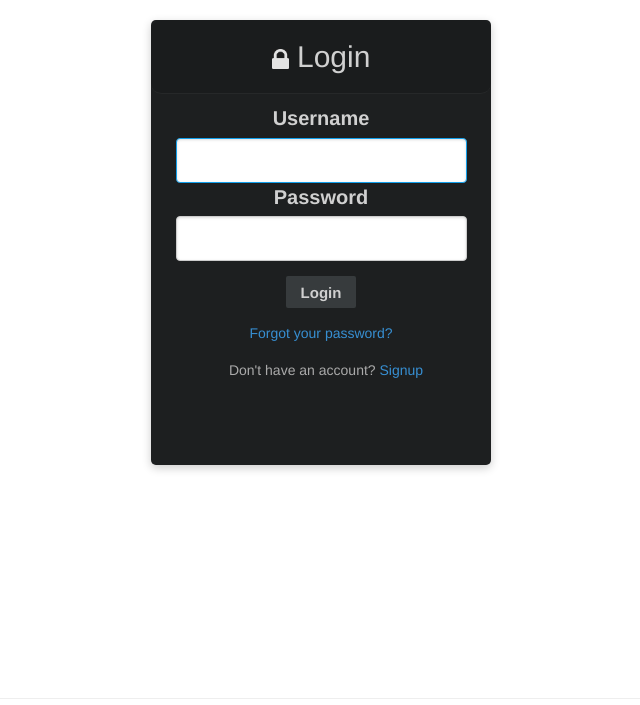
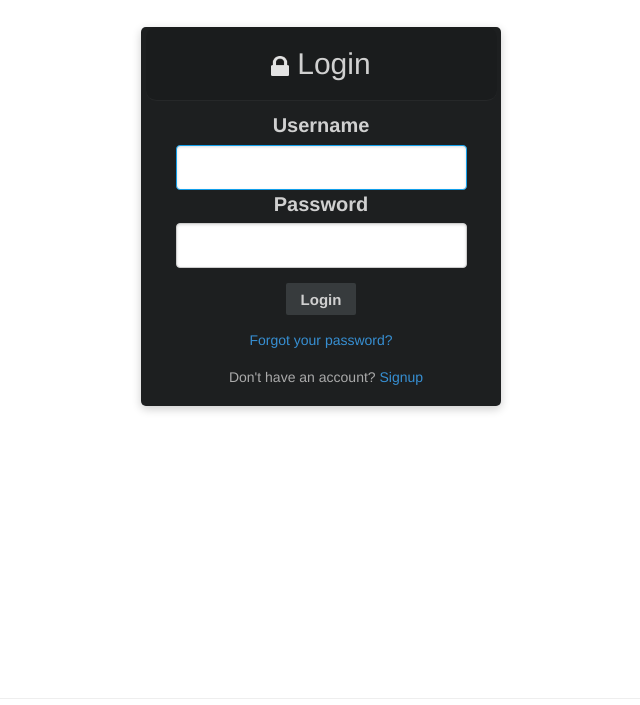
Before and after one commit to Tikam02/Online-Trending, a Django app: page /login/ in a window 1280 px wide. Shown: the part 62-767 px from the top of the page, without its empty margins (319-959 px from the left). Run offline with Django 3.2, Linux system fonts and the light colour scheme; some libraries are stand-ins or nearby versions.

Commit message:
Change in Login and signUp

```diff
--- a/apex/apex/static/css/register.css
+++ b/apex/apex/static/css/register.css
@@ -1,14 +1,18 @@
 
-#container-login {
+#container {
     background-color: #1D1F20;
     position: relative;
     top: 20%;
     margin: auto;
-    width: 340px;
-    height: 445px;
+    /*width: 340px;
+    height: 445px;*/
     border-radius: 0.35em;
     box-shadow: 0 3px 10px 0 rgba(0, 0, 0, 0.2);
     text-align: center;
+    padding-bottom: 0.5%;
+    padding-left: 0.5%;
+    padding-right: 0.5%;
+    margin: 3% 30%;
 }
 #title {
 	color: #D0D0D0;
@@ -34,14 +38,6 @@
 	font-size: 15px;
 	font-weight:bold;
 }
-#container-signup {
-    background-color: #1D1F20;
-    position: relative;
-    top: 20%;
-    margin: auto 10%;
-    border-radius: 0.35em;
-    box-shadow: 0 3px 10px 0 rgba(0, 0, 0, 0.2);
-}
 #invert_s{
     filter: invert(89%);
     height: 22px;
--- a/apex/apex/templates/registration/login.html
+++ b/apex/apex/templates/registration/login.html
@@ -18,7 +18,7 @@
 {% block menu %}{% endblock %}
 
 {% block content %}
-<div id="container-login" >
+<div id="container" >
   <h2 id="title">
    <img src="{% static 'img/lock.png' %}" id="invert">
 	Login
--- a/apex/apex/templates/registration/signup.html
+++ b/apex/apex/templates/registration/signup.html
@@ -18,7 +18,7 @@
 {% block menu %}{% endblock %}
 
 {% block content %}
-<div id="container-signup" >
+<div id="container" >
   <h2 id="title">
    <img src="{% static 'img/lock.png' %}" id="invert_s">
     Sign Up
@@ -29,7 +29,7 @@
       {% include 'includes/form.html' %}
       <div>
         <button type="submit" id="submit" >Create an account</button>
-        <span id="having_account">Already have an account? <a href="{% url 'login' %}">Login</a></span>
+        <div id="having_account">Already have an account? <a href="{% url 'login' %}">Login</a></div>
       </div>
     </form>
   </div>
```
